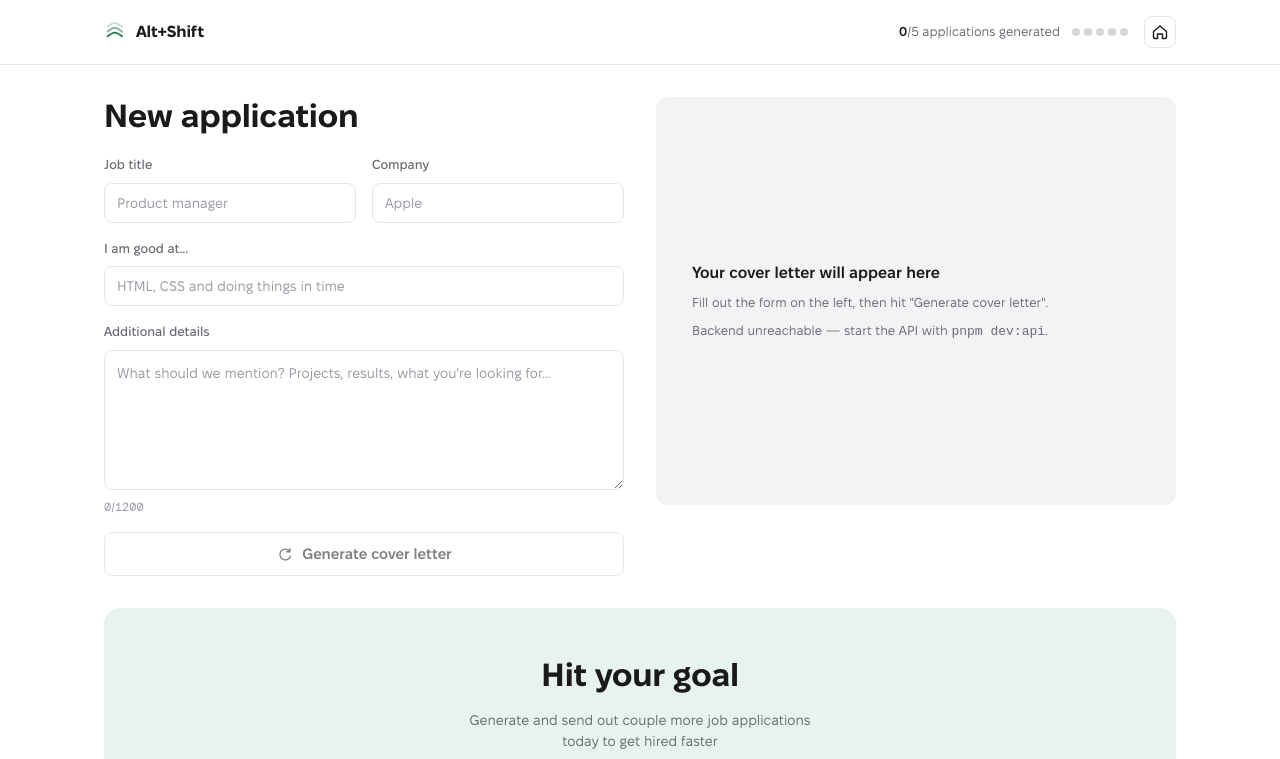
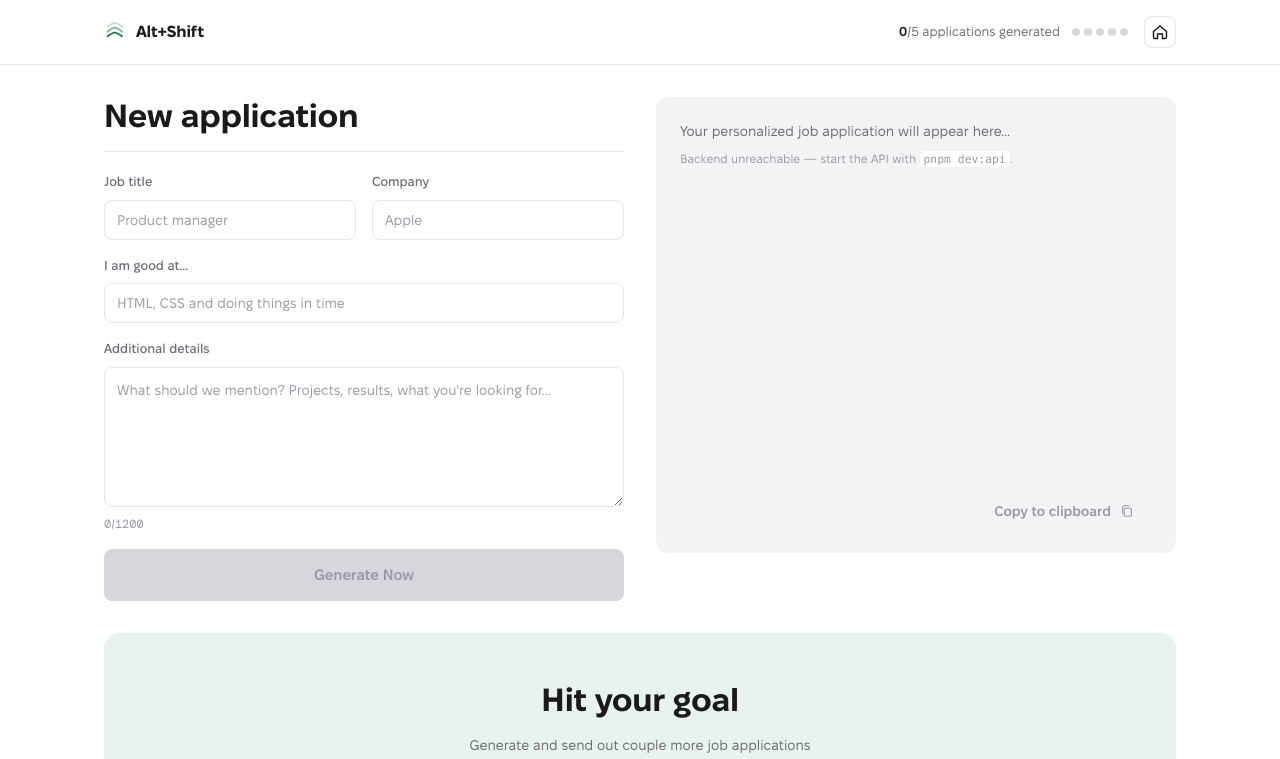
Before and after one commit to seeyoulater/hrtech, a React (Vite) app in the folder apps/web/: page /new in a window 1280 px wide. Shown: the top 759 px of the page. Built offline with nearby package versions, Linux system fonts and the light colour scheme; no server answers.

Commit message:
align generation page design

```diff
--- a/apps/web/src/components/ApplicationForm.tsx
+++ b/apps/web/src/components/ApplicationForm.tsx
@@ -90,23 +90,19 @@ export function ApplicationForm({
       <Button
         type="submit"
         size="lg"
-        variant="secondary"
+        variant={hasGenerated ? 'secondary' : 'primary'}
         fullWidth
         loading={loading}
         disabled={!canSubmit}
         iconLeft={
           loading ? (
             <span className={styles.spinner} aria-hidden="true" />
-          ) : (
+          ) : hasGenerated ? (
             <Icon name="refresh" size={18} />
-          )
+          ) : null
         }
       >
-        {loading
-          ? 'Generating…'
-          : hasGenerated
-            ? 'Try Again'
-            : 'Generate cover letter'}
+        {loading ? 'Generating…' : hasGenerated ? 'Try Again' : 'Generate Now'}
       </Button>
     </form>
   );
--- a/apps/web/src/components/LetterPreview.module.css
+++ b/apps/web/src/components/LetterPreview.module.css
@@ -8,7 +8,10 @@
 
 .bodyWrap {
   flex: 1;
-  min-height: 320px;
+  min-height: 360px;
+  display: flex;
+  flex-direction: column;
+  gap: var(--space-2);
 }
 
 .body {
@@ -35,33 +38,30 @@
   }
 }
 
-.placeholder {
-  display: flex;
-  flex-direction: column;
-  align-items: flex-start;
-  justify-content: center;
-  gap: var(--space-2);
-  min-height: 360px;
+.placeholderText {
+  margin: 0;
+  font-size: var(--text-base);
   color: var(--color-text-muted);
-  padding: var(--space-3);
 }
 
-.placeholderTitle {
-  color: var(--color-text);
-  font-weight: var(--weight-semibold);
-  font-size: var(--text-lg);
+.statusHint {
+  font-size: var(--text-xs);
+  color: var(--color-text-subtle);
+  margin: 0;
 }
 
-.placeholderHint {
-  font-size: var(--text-sm);
-  color: var(--color-text-muted);
+.statusHint code {
+  font-family: ui-monospace, SFMono-Regular, Menlo, monospace;
+  font-size: 0.95em;
+  background: var(--color-bg);
+  padding: 1px 4px;
+  border-radius: var(--radius-xs);
 }
 
 .footer {
   display: flex;
   justify-content: flex-end;
-  border-top: 1px solid var(--color-border);
-  padding-top: var(--space-3);
+  margin-top: auto;
 }
 
 .error {
--- a/apps/web/src/components/LetterPreview.tsx
+++ b/apps/web/src/components/LetterPreview.tsx
@@ -18,34 +18,31 @@ export function LetterPreview({ letter, loading, error }: LetterPreviewProps) {
   const showPlaceholder = !hasContent && !loading && !error;
 
   return (
-    <Card className={styles.card}>
+    <Card tone="subtle" className={styles.card}>
+      <div className={styles.bodyWrap}>
         {showPlaceholder ? (
-        <div className={styles.placeholder}>
-          <span className={styles.placeholderTitle}>
-            Your cover letter will appear here
-          </span>
-          <span className={styles.placeholderHint}>
-            Fill out the form on the left, then hit "Generate cover letter".
-          </span>
+          <>
+            <p className={styles.placeholderText}>
+              Your personalized job application will appear here…
+            </p>
             {aiStatus === 'mock' ? (
-            <span className={styles.placeholderHint}>
+              <p className={styles.statusHint}>
                 Backend has no API key configured — using a mock generator.
-            </span>
+              </p>
             ) : null}
             {aiStatus === 'offline' ? (
-            <span className={styles.placeholderHint}>
+              <p className={styles.statusHint}>
                 Backend unreachable — start the API with{' '}
                 <code>pnpm dev:api</code>.
-            </span>
+              </p>
             ) : null}
-        </div>
+          </>
         ) : (
-        <>
-          <div className={styles.bodyWrap}>
           <p className={styles.body}>
             {letter}
             {loading ? <span className={styles.caret} aria-hidden="true" /> : null}
           </p>
+        )}
       </div>
       {error ? <p className={styles.error}>{error}</p> : null}
       <div className={styles.footer}>
@@ -59,8 +56,6 @@ export function LetterPreview({ letter, loading, error }: LetterPreviewProps) {
           {copied ? 'Copied' : 'Copy to clipboard'}
         </Button>
       </div>
-        </>
-      )}
     </Card>
   );
 }
--- a/apps/web/src/components/ui/Button.module.css
+++ b/apps/web/src/components/ui/Button.module.css
@@ -19,7 +19,6 @@
 
 .btn:disabled {
   cursor: not-allowed;
-  opacity: 0.55;
 }
 
 .btn:not(:disabled):active {
@@ -33,7 +32,7 @@
 }
 
 .size_lg {
-  height: 44px;
+  height: 52px;
   padding: 0 var(--space-5);
   font-size: var(--text-md);
 }
@@ -50,6 +49,12 @@
   border-color: var(--color-accent-hover);
 }
 
+.variant_primary:disabled {
+  background: var(--color-progress-empty);
+  color: var(--color-text-subtle);
+  border-color: var(--color-progress-empty);
+}
+
 .variant_secondary {
   background: var(--color-bg);
   color: var(--color-text);
@@ -60,6 +65,12 @@
   background: var(--color-bg-subtle);
 }
 
+.variant_secondary:disabled {
+  background: var(--color-bg-subtle);
+  color: var(--color-text-subtle);
+  border-color: var(--color-border);
+}
+
 .variant_ghost {
   background: transparent;
   color: var(--color-text);
@@ -68,6 +79,10 @@
 
 .variant_ghost:not(:disabled):hover {
   background: var(--color-bg-muted);
+}
+
+.variant_ghost:disabled {
+  color: var(--color-text-subtle);
 }
 
 .fullWidth {
--- a/apps/web/src/components/ui/TextArea.module.css
+++ b/apps/web/src/components/ui/TextArea.module.css
@@ -36,8 +36,8 @@
 
 .textarea:focus {
   outline: none;
-  border-color: var(--color-text);
-  box-shadow: 0 0 0 3px rgba(26, 26, 26, 0.08);
+  border-color: var(--color-accent);
+  box-shadow: 0 0 0 3px var(--color-accent-soft);
 }
 
 .counter {
--- a/apps/web/src/components/ui/TextField.module.css
+++ b/apps/web/src/components/ui/TextField.module.css
@@ -33,6 +33,6 @@
 
 .input:focus {
   outline: none;
-  border-color: var(--color-text);
-  box-shadow: 0 0 0 3px rgba(26, 26, 26, 0.08);
+  border-color: var(--color-accent);
+  box-shadow: 0 0 0 3px var(--color-accent-soft);
 }
--- a/apps/web/src/pages/GeneratorPage.module.css
+++ b/apps/web/src/pages/GeneratorPage.module.css
@@ -21,6 +21,8 @@
 .title {
   font-size: var(--text-3xl);
   margin: 0;
+  padding-bottom: var(--space-4);
+  border-bottom: 1px solid var(--color-border);
 }
 
 .previewCol {
```
Lines whose indentation alone changed are shown as unchanged.
